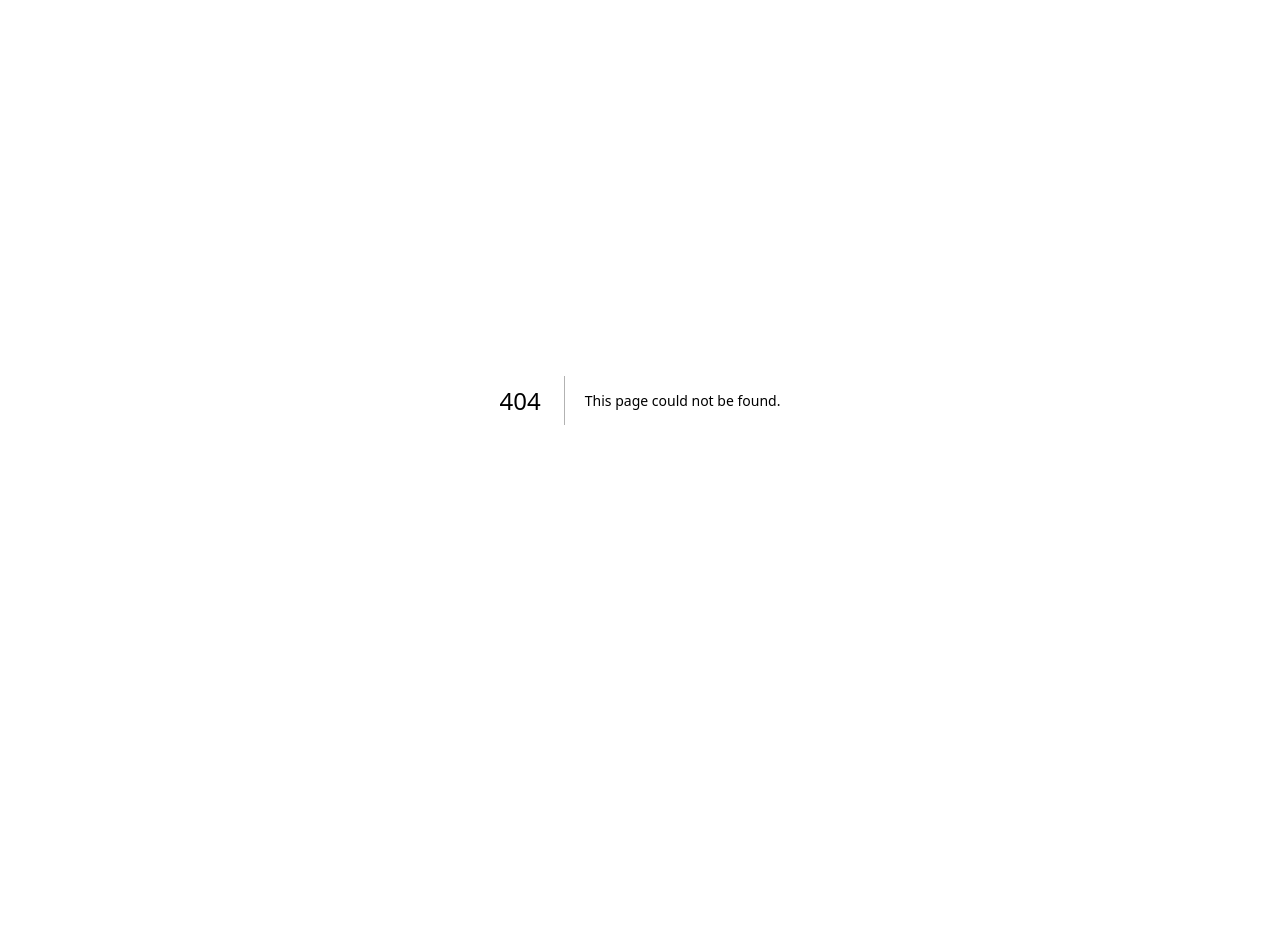
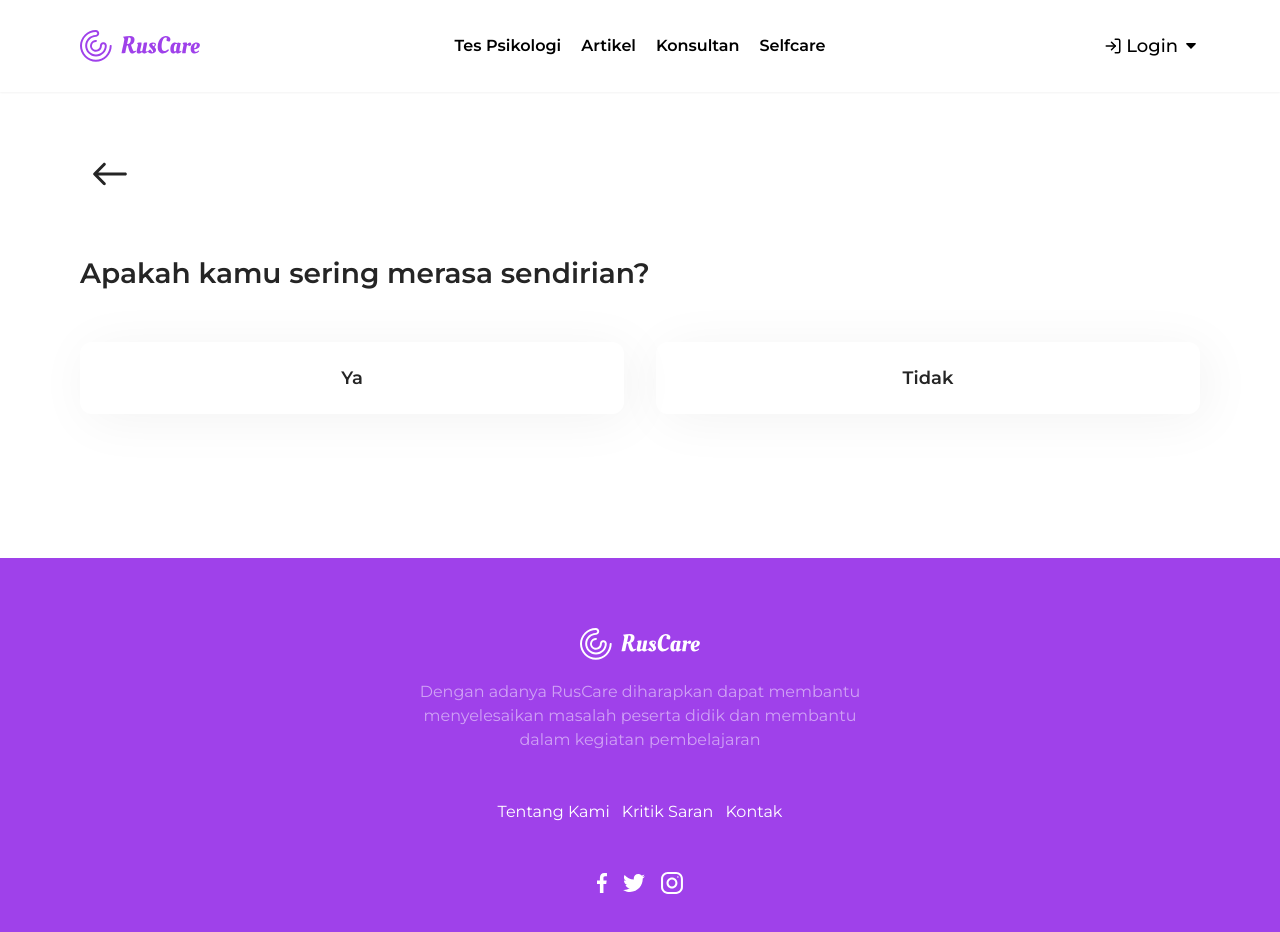
Before and after one commit to Nareswara05/NextJS-Ruscare, a Next.js app: page /psychological-test/detail/1/question in a window 1280 px wide. Before the commit this address had no page. Shown: the top 932 px of the page. Before the commit the page ends 800 px from the top, so only its background shows below. Built offline with nearby package versions, Linux system fonts and the light colour scheme.

Commit message:
feat [NR] add question page in psychological tes]

```diff
--- a/src/app/(pages)/(feature-pages)/(feat)/psychological-test/components/card-psychological.jsx
+++ b/src/app/(pages)/(feature-pages)/(feat)/psychological-test/components/card-psychological.jsx
@@ -19,7 +19,7 @@ export default function CardPsychological({ data }) {
                     <h1 className='text-[12px] text-textPrimary font-normal '>{data.desc}</h1>
                 </div>
             </div>
-            <Link className='w-full' href={`/psychological-test/${data.slug}`}>
+            <Link className='w-full' href={`/psychological-test/detail/${data.slug}`}>
                 <button className='w-full py-4 bg-secondary hover:bg-yellow-500 text-[16px] font-semibold text-white rounded-2xl    '>
                     Ikuti Tes
                 </button>
--- /dev/null
+++ b/src/app/(pages)/(feature-pages)/(feat)/psychological-test/detail/[id]/question/components/answer-button.jsx
@@ -0,0 +1,12 @@
+import React from 'react'
+
+const AnswerButton = ({name}) => {
+  return (
+    <button
+      className='w-full py-5 shadow-custom text-textPrimary text-lg font-semibold border-2 rounded-xl duration-300 transform hover:scale-105 border-transparent  hover:text-primary hover:border-primary'>
+      {name}
+    </button>
+  )
+}
+
+export default AnswerButton
--- /dev/null
+++ b/src/app/(pages)/(feature-pages)/(feat)/psychological-test/detail/[id]/question/components/question.jsx
@@ -0,0 +1,13 @@
+import React from 'react'
+
+const Question = () => {
+  return (
+    <div>
+      <h1 className='text-[28px] text-textPrimary font-semibold'>
+        Apakah kamu sering merasa sendirian?
+      </h1>
+    </div>
+  )
+}
+
+export default Question
--- /dev/null
+++ b/src/app/(pages)/(feature-pages)/(feat)/psychological-test/detail/[id]/question/page.jsx
@@ -0,0 +1,24 @@
+import React from 'react'
+import AnswerButton from './components/answer-button'
+import Question from './components/question'
+import { IoIosArrowRoundBack } from "react-icons/io";
+import Link from 'next/link';
+
+const page = () => {
+    return (
+        <div className='py-36 px-20 bg-white'>
+            <div  className='text-6xl text-textPrimary hover:text-primary w-fit'>
+                <IoIosArrowRoundBack />
+            </div>
+            <div className='flex flex-col gap-12 pt-12'>
+                <Question />
+                <div className='flex gap-8'>
+                    <AnswerButton name='Ya' />
+                    <AnswerButton name='Tidak' />
+                </div>
+            </div>
+        </div>
+    )
+}
+
+export default page
--- a/src/app/(pages)/(feature-pages)/(feat)/selfcare/page.jsx
+++ b/src/app/(pages)/(feature-pages)/(feat)/selfcare/page.jsx
@@ -10,6 +10,7 @@ const SelfcarePage = () => {
       image: AvatarTes,
       title: 'Teknik Relaksasi',
       desc: 'Pelajari berbagai teknik untuk membantu Anda rileks dan mengurangi stres.',
+      link : '/selfcare/short-selfcare'
     },
     {
       id: 2,
--- a/src/app/components/navbar-desktop.jsx
+++ b/src/app/components/navbar-desktop.jsx
@@ -1,8 +1,9 @@
-"use client"
+"use client";
 
 import React, { useState, useEffect, useRef } from 'react';
 import Image from 'next/image';
 import Link from 'next/link';
+import { usePathname } from 'next/navigation'; // Import the usePathname hook
 import { logoPurple, logowhite } from '../lib/utils/svg';
 import NavAuth from './nav-auth';
 import ProfileMenuNav from './profile-nav';
@@ -11,6 +12,7 @@ function NavbarDesktop() {
   const [isLoggedIn, setIsLoggedIn] = useState(false);
   const [isScrolled, setIsScrolled] = useState(false);
   const markerRef = useRef(null);
+  const pathname = usePathname(); // Get the current pathname
 
   useEffect(() => {
     const observer = new IntersectionObserver(
@@ -57,14 +59,21 @@ function NavbarDesktop() {
     },
   ];
 
+  const specialRoutes = [
+    /^\/article/,
+    /^\/psychological-test\/detail/,
+  ];
+
+  const isSpecialRoute = specialRoutes.some(route => route.test(pathname));
+
   return (
     <>
       <div ref={markerRef}></div>
-      <nav className={`w-screen px-20 py-[30px] flex items-center fixed z-50 transition-colors duration-300 ${isScrolled ? 'bg-white shadow-sm text-black' : 'bg-transparent text-white'}`}>
+      <nav className={`w-screen px-20 py-[30px] flex items-center fixed z-50 transition-colors duration-300 ${isScrolled || isSpecialRoute ? 'bg-white shadow-sm text-black' : 'bg-transparent text-white'}`}>
         <div className='grid grid-cols-3 w-full items-center'>
           <Link href="/">
             <Image
-              src={isScrolled ? logoPurple : logowhite}
+              src={isScrolled || isSpecialRoute ? logoPurple : logowhite}
               width={120}
               height={60}
               className="object-contain"
@@ -87,6 +96,6 @@ function NavbarDesktop() {
       </nav>
     </>
   );
-};
+}
 
 export default NavbarDesktop;
```
Also changed, not shown: src/app/(pages)/(feature-pages)/(feat)/psychological-test/detail/[id]/components/decoration-tes.jsx (renamed from src/app/(pages)/(feature-pages)/(feat)/psychological-test/[id]/components/decoration-tes.jsx), src/app/(pages)/(feature-pages)/(feat)/psychological-test/detail/[id]/components/disclaimer-tes.jsx (renamed from src/app/(pages)/(feature-pages)/(feat)/psychological-test/[id]/components/disclaimer-tes.jsx), src/app/(pages)/(feature-pages)/(feat)/psychological-test/detail/[id]/components/psychological-tes-detail.jsx (renamed from src/app/(pages)/(feature-pages)/(feat)/psychological-test/[id]/components/psychological-tes-detail.jsx), src/app/(pages)/(feature-pages)/(feat)/psychological-test/detail/[id]/components/rules-tes.jsx (renamed from src/app/(pages)/(feature-pages)/(feat)/psychological-test/[id]/components/rules-tes.jsx), src/app/(pages)/(feature-pages)/(feat)/psychological-test/detail/[id]/page.jsx (renamed from src/app/(pages)/(feature-pages)/(feat)/psychological-test/[id]/page.jsx).
